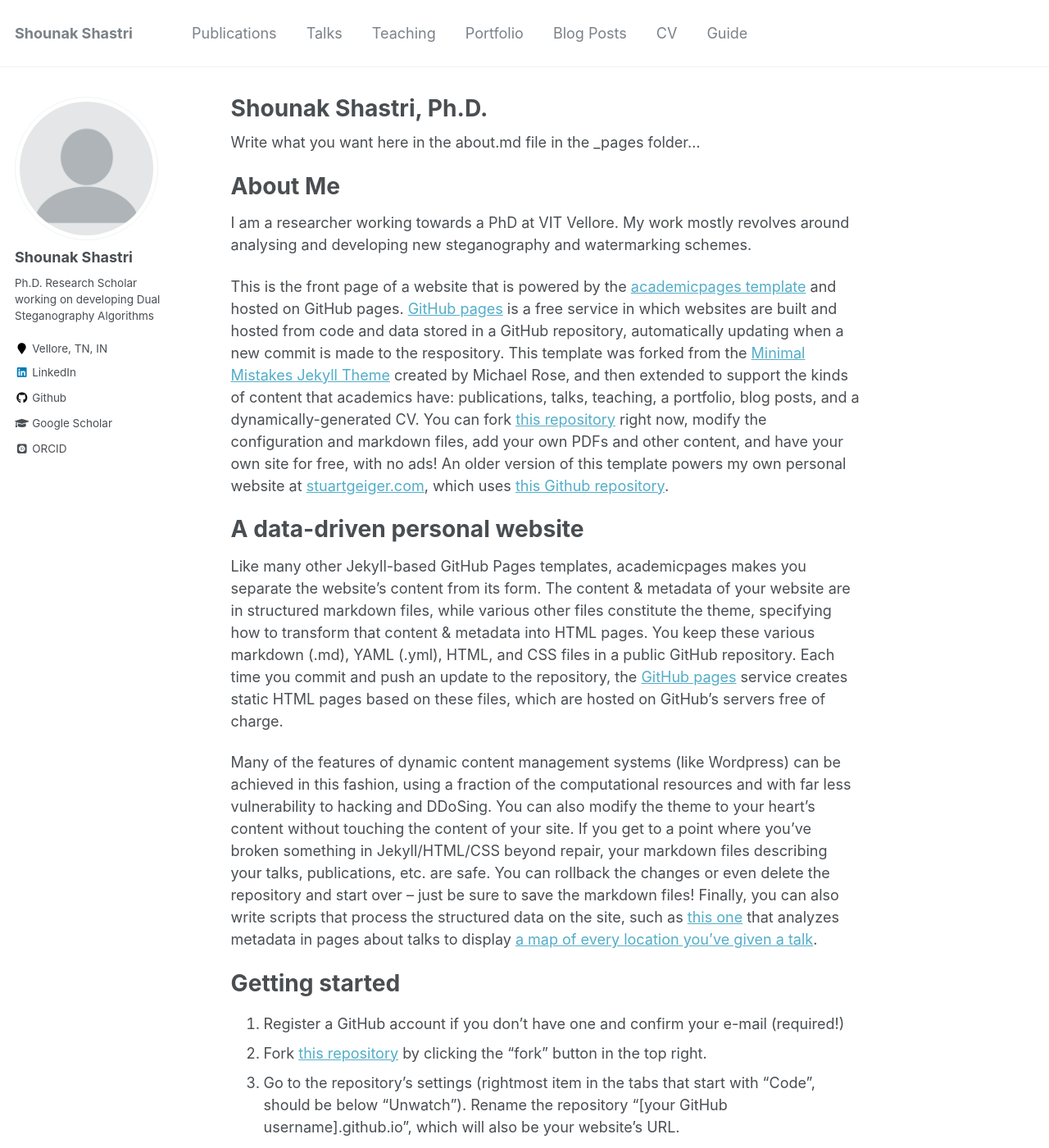
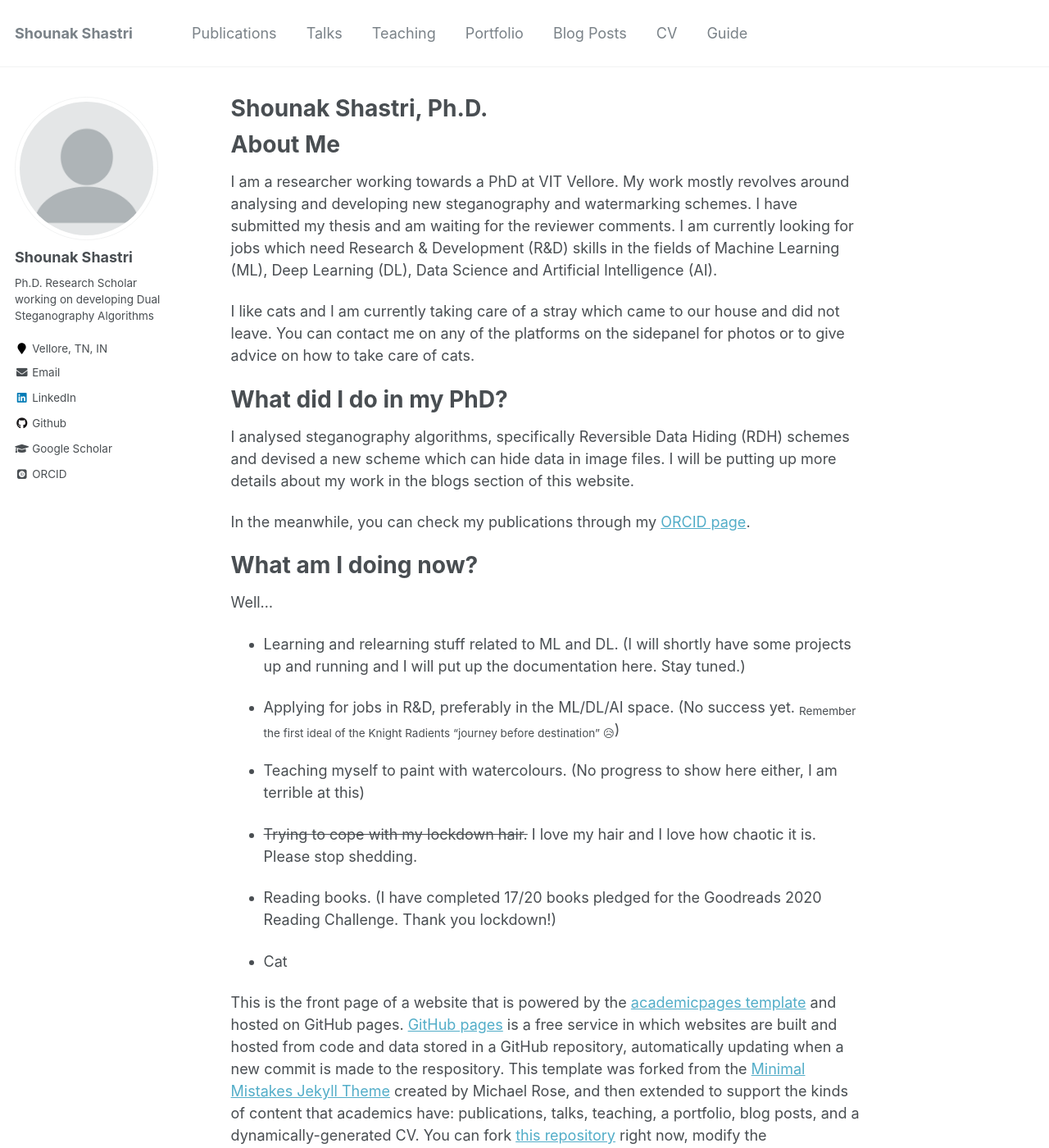
Before and after one commit to shounakshastri/shounakshastri.github.io, a Jekyll site: the page built from _pages/about.md, in a window 1280 px wide and 1400 px high. Shown: the whole window at 82% size. Built offline with Jekyll 4.4.1, drawn with Linux system fonts in a browser that asks for light colours; some web fonts are replaced.

Commit message:
Added details to the about me page

```diff
--- a/_config.yml
+++ b/_config.yml
@@ -20,16 +20,16 @@ words_per_minute         : 160
 future                   : true
 read_more                : "disabled" # if enabled, adds "Read more" links to excerpts
 talkmap_link             : false #change to true to add link to talkmap on talks page
-comments:
-  provider               : # false (default), "disqus", "discourse", "facebook", "google-plus", "staticman", "custom"
-  disqus:
-    shortname            :
-  discourse:
-    server               : # https://meta.discourse.org/t/embedding-discourse-comments-via-javascript/31963 , e.g.: meta.discourse.org
-  facebook:
-    appid                :
-    num_posts            : # 5 (default)
-    colorscheme          : # "light" (default), "dark"
+#comments:
+#  provider               : # false (default), "disqus", "discourse", "facebook", "google-plus", "staticman", "custom"
+#  disqus:
+#    shortname            :
+#  discourse:
+#    server               : # https://meta.discourse.org/t/embedding-discourse-comments-via-javascript/31963 , e.g.: meta.discourse.org
+#  facebook:
+#    appid                :
+#    num_posts            : # 5 (default)
+#    colorscheme          : # "light" (default), "dark"
 staticman:
   allowedFields          : ['name', 'email', 'url', 'message']
   branch                 : "gh-pages" # "master", "gh-pages"
@@ -56,13 +56,13 @@ alexa_site_verification  :
 yandex_site_verification :
 
 # Social Sharing
-twitter:
-  username               :
-facebook:
-  username               :
-  app_id                 :
-  publisher              :
-og_image                 :  # Open Graph/Twitter default site image
+#twitter:
+#  username               :
+#facebook:
+#  username               :
+#  app_id                 :
+#  publisher              :
+# og_image                 :  # Open Graph/Twitter default site image
 # For specifying social profiles
 # - https://developers.google.com/structured-data/customize/social-profiles
 social:
@@ -86,7 +86,7 @@ author:
   location         : "Vellore, TN, IN"
   employer         :
   googlescholar    : "https://scholar.google.com/citations?hl=en&user=nclnF98AAAAJ"
-  email            :
+  email            : "shounak.shastri@gmail.com"
   researchgate     :  # example: "https://www.researchgate.net/profile/yourprofile"
   facebook         :
   github           : "shounakshastri"
--- a/_pages/about.md
+++ b/_pages/about.md
@@ -7,12 +7,36 @@ redirect_from:
   - /about/
   - /about.html
 ---
-Write what you want here in the about.md file in the _pages folder...
 
 About Me
 =====
 
-I am a researcher working towards a PhD at VIT Vellore. My work mostly revolves around analysing and developing new steganography and watermarking schemes.
+I am a researcher working towards a PhD at VIT Vellore. My work mostly revolves around analysing and developing new steganography and watermarking schemes. I have submitted my thesis and am waiting for the reviewer comments. I am currently looking for jobs which need Research & Development (R&D) skills in the fields of Machine Learning (ML), Deep Learning (DL), Data Science and Artificial Intelligence (AI).
+
+I like cats and I am currently taking care of a stray which came to our house and did not leave. You can contact me on any of the platforms on the sidepanel for photos or to give advice on how to take care of cats.
+
+What did I do in my PhD?
+===
+I analysed steganography algorithms, specifically Reversible Data Hiding (RDH) schemes and devised a new scheme which can hide data in image files. I will be putting up more details about my work in the blogs section of this website.
+
+In the meanwhile, you can check my publications through my [ORCID page](https://orcid.org/0000-0002-2247-9046).
+
+
+What am I doing now?
+=====
+
+Well...
+- Learning and relearning stuff related to ML and DL. (I will shortly have some projects up and running and I will put up the documentation here. Stay tuned.)
+
+- Applying for jobs in R&D, preferably in the ML/DL/AI space. (No success yet. <sub>Remember the first ideal of the Knight Radients "journey before destination" 😥</sub>)
+
+- Teaching myself to paint with watercolours. (No progress to show here either, I am terrible at this)
+
+- ~~Trying to cope with my lockdown hair.~~ I love my hair and I love how chaotic it is. Please stop shedding.
+
+- Reading books. (I have completed 17/20 books pledged for the Goodreads 2020 Reading Challenge. Thank you lockdown!)
+
+- Cat
 
 This is the front page of a website that is powered by the [academicpages template](https://github.com/academicpages/academicpages.github.io) and hosted on GitHub pages. [GitHub pages](https://pages.github.com) is a free service in which websites are built and hosted from code and data stored in a GitHub repository, automatically updating when a new commit is made to the respository. This template was forked from the [Minimal Mistakes Jekyll Theme](https://mmistakes.github.io/minimal-mistakes/) created by Michael Rose, and then extended to support the kinds of content that academics have: publications, talks, teaching, a portfolio, blog posts, and a dynamically-generated CV. You can fork [this repository](https://github.com/academicpages/academicpages.github.io) right now, modify the configuration and markdown files, add your own PDFs and other content, and have your own site for free, with no ads! An older version of this template powers my own personal website at [stuartgeiger.com](http://stuartgeiger.com), which uses [this Github repository](https://github.com/staeiou/staeiou.github.io).
 
```
Also changed, not shown: _teaching/2014-spring-teaching-1.md (+5 -16 lines).
